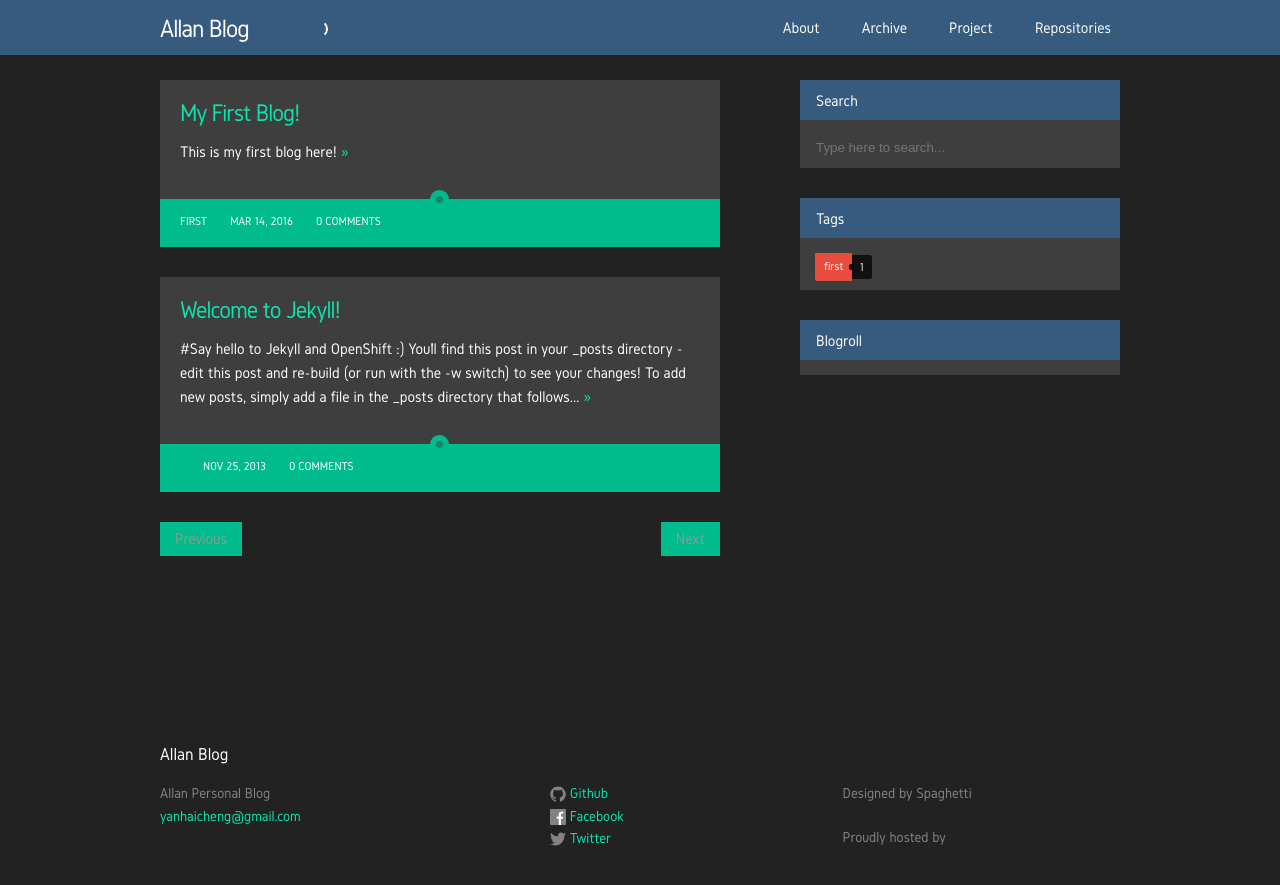
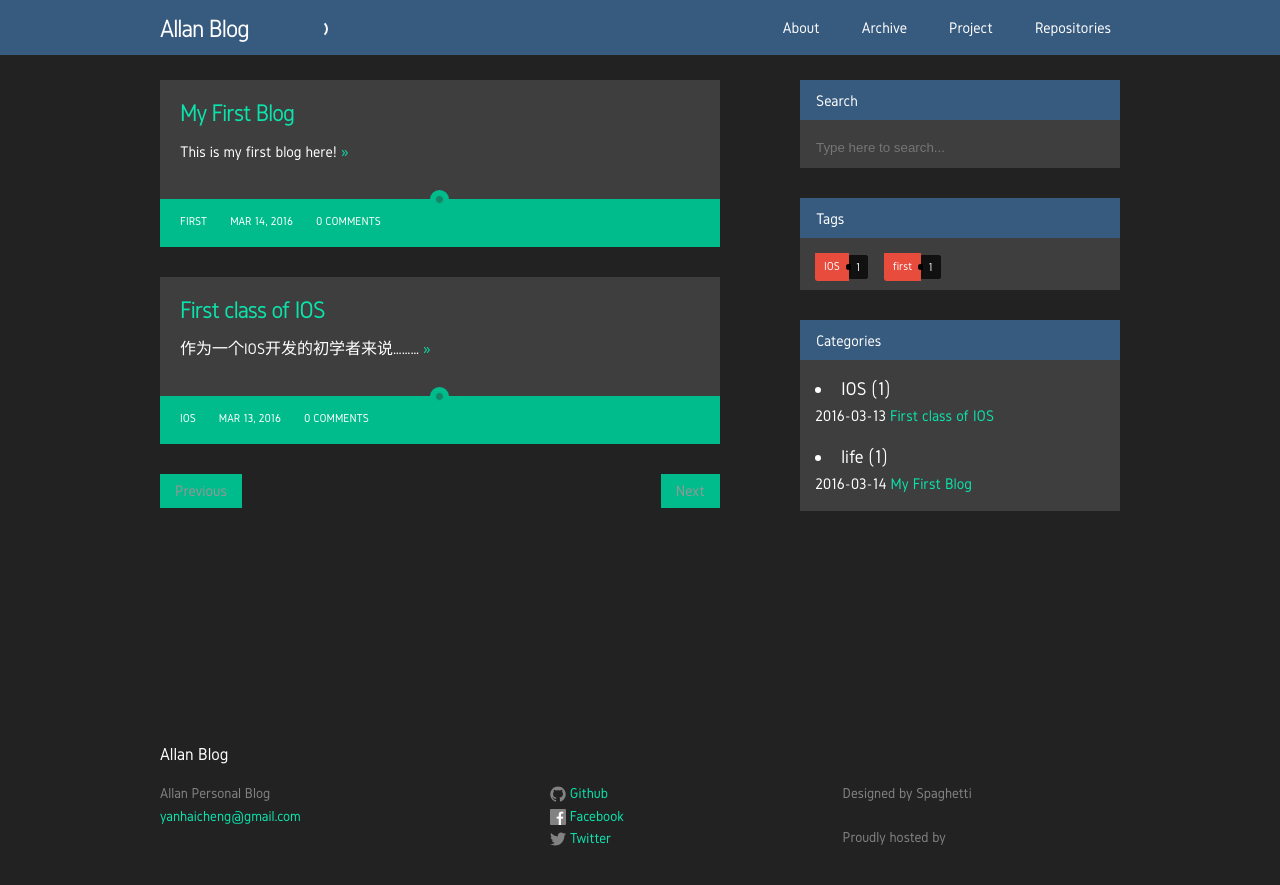
Before and after one commit to luis-allan/luis-allan.github.io, a Jekyll site: the page built from index.html, in a window 1280 px wide and 940 px high. Shown: the top 885 px of the window. Built offline with Jekyll 4.4.1, drawn with Linux system fonts in a browser that asks for light colours; nearby versions of some CDN libraries; the list of posts is cut into pages by our own code; comment, search, counter and statistics services are not loaded; a style sheet for code colours, icons or effects is not loaded.

Commit message:
add categaries

```diff
--- a/_includes/widgets.html
+++ b/_includes/widgets.html
@@ -25,9 +25,19 @@
 </div>
 
 <div class="widgetnya">
-<h1 class="page-heading">Blogroll</h1>
+<h1 class="page-heading">Categories</h1>
 <div class="badanwidget">
+  {% for category in site.categories %}
+<li style="font-size: {{ category | last | size | times: 100 | divided_by: site.categories.size | plus: 70  }}%">
+  {{ category | first }}
+  <span>({{ category | last | size }})</span>
+</li>
 
-
+<ul class = "arc-list">
+  {% for post in category.last %}
+  <li>{{ post.date | date:"%Y-%m-%d "}}<a href="{{ post.url }}">{{ post.title }}</a></li>
+  {% endfor %}
+</ul>
+{% endfor %}
 </div>
 </div>
--- a/_posts/2013-11-25-welcome-to-jekyll.markdown
+++ /dev/null
@@ -1,26 +0,0 @@
----
-layout: post
-title:  "Welcome to Jekyll!"
-date:   2013-11-25 16:58:04
-categories: jekyll update
----
-
-#Say hello to Jekyll and OpenShift :)
-
-You'll find this post in your `_posts` directory - edit this post and re-build (or run with the `-w` switch) to see your changes!
-To add new posts, simply add a file in the `_posts` directory that follows the convention: YYYY-MM-DD-name-of-post.ext.
-
-Jekyll also offers powerful support for code snippets:
-
-{% highlight ruby %}
-def print_hi(name)
-  puts "Hi, #{name}"
-end
-print_hi('Tom')
-#=> prints 'Hi, Tom' to STDOUT.
-{% endhighlight %}
-
-Check out the [Jekyll docs][jekyll] for more info on how to get the most out of Jekyll. File all bugs/feature requests at [Jekyll's GitHub repo][jekyll-gh].
-
-[jekyll-gh]: https://github.com/mojombo/jekyll
-[jekyll]:    http://jekyllrb.com
--- /dev/null
+++ b/_posts/2016-03-13-first-class-of-ios.markdown
@@ -0,0 +1,10 @@
+---
+layout: post
+title:  "First class of IOS"
+date:   2016-03-13 19:58:04
+categories: [IOS]
+tags:
+- IOS
+---
+
+作为一个IOS开发的初学者来说.........
--- a/_posts/2016-03-14-my-first-blog.markdown
+++ b/_posts/2016-03-14-my-first-blog.markdown
@@ -1,8 +1,8 @@
 ---
 layout: post
-title:  "My First Blog!"
+title:  "My First Blog"
 date:   2016-03-14 18:00:00 +0800
-categories: uncategorized
+categories: [life]
 tags:
 - first
 ---
```
Also changed, not shown: 1 other file.
